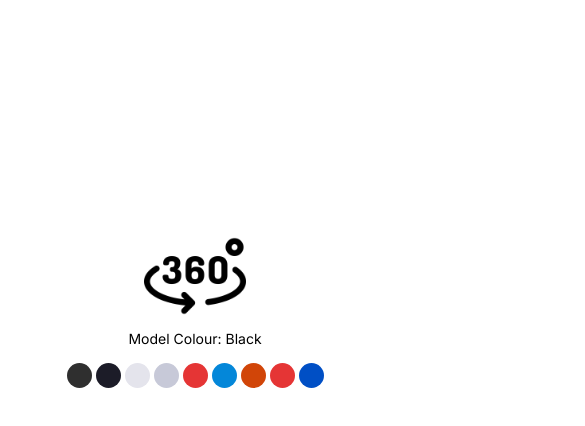
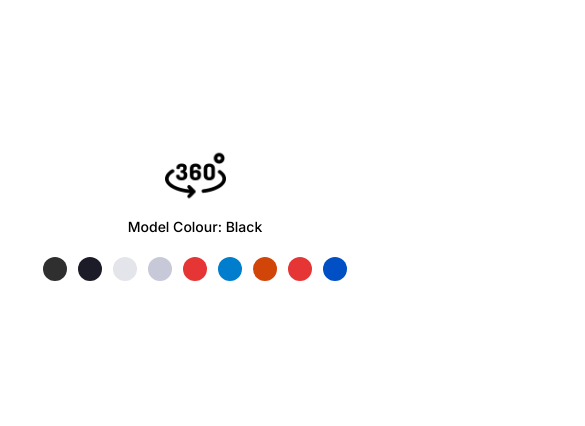
Before and after one commit to OliverVermeulen/Cloudimage_test, a plain HTML site: page index.html in a window 390 px wide. Shown: the whole page, 585 px wide, since content can reach past the window. Drawn offline with Linux system fonts and the light colour scheme.

Commit message:
Update style.css

```diff
--- a/style.css
+++ b/style.css
@@ -1,4 +1,4 @@
-@import url("https://fonts.googleapis.com/css2?family=Inter&display=swap");
+@import url("https://fonts.googleapis.com/css2?family=Inter:wght@500&display=swap");
 
 *,
 *:before,
@@ -17,7 +17,8 @@
 
 /* Controls */
 .controls {
-  margin: 0px 0px 10px 0px;
+  margin: 0px 0px 24px 0px;
+  flex-shrink: 0px;
 }
 
 .buttons {
@@ -27,6 +28,7 @@
 .rotate-image {
   display: flex;
   justify-content: center;
+  margin-bottom: 9px;
 }
 .rotate-image img {
   height: 102px;
@@ -40,16 +42,24 @@
   font-weight: 500;
   line-height: 24px;
   text-align: center;
-  padding-bottom: 10px;
+  padding-bottom: 16px;
+  color: #000;
 }
 
 .toggle-button {
   border: none;
   font-size: 0;
-  height: 25px;
-  width: 25px;
+  height: 31px;
+  width: 31px;
   border-radius: 50px;
   cursor: pointer;
+  margin: 0px 7px;
+}
+.toggle-button:first-child {
+  margin-left: 0px;
+}
+.toggle-button:last-child {
+  margin-right: 0px;
 }
 .toggle-button.graphite {
   background-color: #2f2f2f;
@@ -58,43 +68,54 @@
   background-color: #1c1c28;
 }
 .toggle-button.grey1 {
-  background-color: #e4e4ec;
+  background-color: #e4e4eb;
 }
 .toggle-button.grey2 {
-  background-color: #c7c9d8;
+  background-color: #c7c9d9;
 }
 .toggle-button.red {
   background-color: #e53535;
 }
 .toggle-button.blue1 {
-  background-color: #0487d9;
+  background-color: #007ecd;
 }
 .toggle-button.orange {
-  background-color: #d14508;
+  background-color: #d14509;
 }
 .toggle-button.red2 {
   background-color: #e53535;
 }
 .toggle-button.blue2 {
-  background-color: #004fc5;
+  background-color: #004fc4;
 }
 .toggle-button.active {
-  box-shadow: 0 4px 4px rgba(0, 0, 0, 0.5);
+  filter: drop-shadow(0px 4px 4px rgba(0, 0, 0, 0.25))
+    drop-shadow(0px 4px 4px rgba(0, 0, 0, 0.25));
 }
 
-
-@media (min-width: 350px) and (max-width: 480px) {
+@media (min-width: 320px) and (max-width: 480px) {
   .image-wrapper {
-    min-width: 600px;
-    min-height: 225px;
+    min-width: 320px;
+    max-width: 480px;
+    min-height: 145px;
     overflow: hidden;
   }
+  .rotate-image img {
+    height: 61px;
+    width: 61px;
   }
+  .toggle-button {
+    height: 24px;
+    width: 24px;
+    margin: 0px 3.5px;
+  }
+}
 
-  @media (min-width: 481px) and (max-width: 1200px) {
-    .image-wrapper {
-      min-width: 600px;
-      min-height: 280px;
-      overflow: hidden;
-    }
-    }
+@media (min-width: 481px) and (max-width: 1200px) {
+  .image-wrapper {
+    min-width: 480px;
+    max-width: 1200px;
+    min-height: 250px;
+    overflow: hidden;
+  }
+}
```
